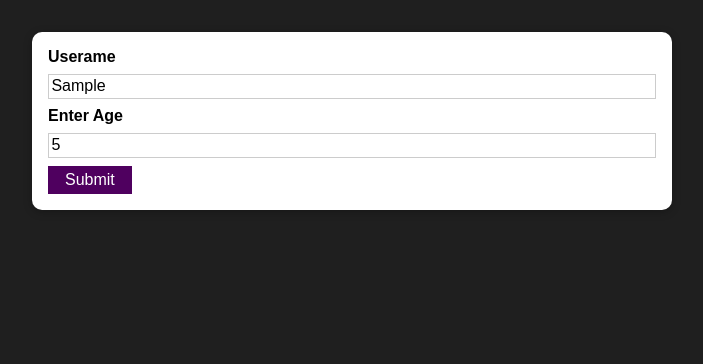
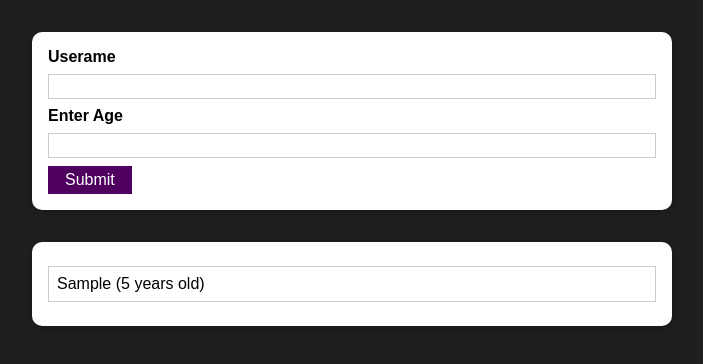
Before and after one commit to piyush-xo/React-Course, a React (Create React App) app in the folder practice-project/: page / in a window 1280 px wide. Both pictures are taken after typing "Sample", "5" into the empty fields and a click on the button "Submit". Shown: the top 364 px of the page, without its empty margins (288-991 px from the left). Built offline with nearby package versions, Linux system fonts and the light colour scheme.

Commit message:
user input, validation and list display

```diff
--- a/practice-project/src/App.js
+++ b/practice-project/src/App.js
@@ -1,10 +1,22 @@
-import logo from './logo.svg';
-import './App.css';
-import AddUser from './components/users/AddUser';
+import React, { useState } from "react";
+import AddUser from "./components/users/AddUser";
+import UsersList from "./components/users/UsersList";
 
 function App() {
+  const [usersList, setUsersList] = useState([]);
+
+  const addUserHandler = (enteredUsername, enteredAge) => {
+    // console.log('App', username, age)
+    setUsersList((prevUsersList) => {
+      return [...prevUsersList, { name: enteredUsername, age: enteredAge, id: Math.random().toString() }];
+    });
+  };
+
   return (
-    <AddUser></AddUser>
+    <div>
+      <AddUser onAddUser={addUserHandler}></AddUser>
+      <UsersList users={usersList}></UsersList>
+    </div>
   );
 }
 
--- a/practice-project/src/components/users/AddUser.js
+++ b/practice-project/src/components/users/AddUser.js
@@ -1,19 +1,52 @@
-import React from "react";
+import React, { useState } from "react";
 import Card from "../ui/Card";
-import Button from "../ui/Button"
-import styles from './AddUser.module.css'
+import Button from "../ui/Button";
+import styles from "./AddUser.module.css";
 
 const AddUser = (props) => {
+  const [enteredUsername, setEnteredUsername] = useState("");
+  const [enteredAge, setEnteredAge] = useState("");
+
+  const usernameChangeHandler = (event) => {
+    setEnteredUsername(event.target.value);
+  };
+
+  const ageChangeHandler = (event) => {
+    setEnteredAge(event.target.value);
+  };
+
   const addUserHandler = (event) => {
     event.preventDefault();
+    if (
+      enteredUsername.trim().length === 0 ||
+      enteredAge.trim().length === 0 ||
+      +enteredAge < 1
+    ) {
+      return;
+    }
+    // console.log('adduser', enteredUsername, enteredAge);
+    props.onAddUser(enteredUsername, enteredAge);
+    setEnteredAge("");
+    setEnteredUsername("");
   };
+
   return (
     <Card className={styles.input}>
       <form onSubmit={addUserHandler}>
         <label htmlFor="username">Userame</label>
-        <input id="username" type="text"></input>
+        <input
+          id="username"
+          type="text"
+          onChange={usernameChangeHandler}
+          value={enteredUsername}
+        ></input>
         <label htmlFor="age">Enter Age</label>
-        <input id="age" type="number"></input>
+        <input
+          id="age"
+          type="number"
+          onChange={ageChangeHandler}
+          value={enteredAge}
+        ></input>
         <Button type="submit">Submit</Button>
       </form>
     </Card>
--- /dev/null
+++ b/practice-project/src/components/users/UsersList.js
@@ -0,0 +1,19 @@
+import React from "react";
+import Card from "../ui/Card";
+import styles from "./UsersList.module.css";
+
+const UsersList = (props) => {
+  return (
+    <Card className={styles.users}>
+      <ul>
+        {props.users.map((user) => (
+          <li key={user.id}>
+            {user.name} ({user.age} years old)
+          </li>
+        ))}
+      </ul>
+    </Card>
+  );
+};
+
+export default UsersList;
--- /dev/null
+++ b/practice-project/src/components/users/UsersList.module.css
@@ -0,0 +1,16 @@
+.users {
+    margin: 2rem auto;
+    width: 90%;
+    max-width: 40rem;
+  }
+
+  .users ul {
+    list-style: none;
+    padding: 1rem;
+  }
+
+  .users li {
+    border: 1px solid #ccc;
+    margin: 0.5rem 0;
+    padding: 0.5rem;
+  }
```
